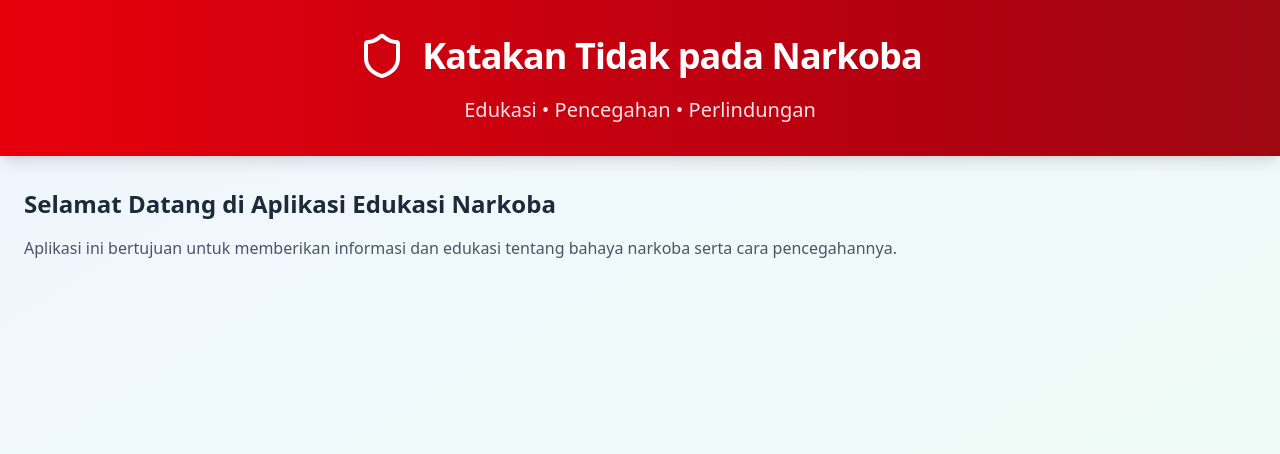
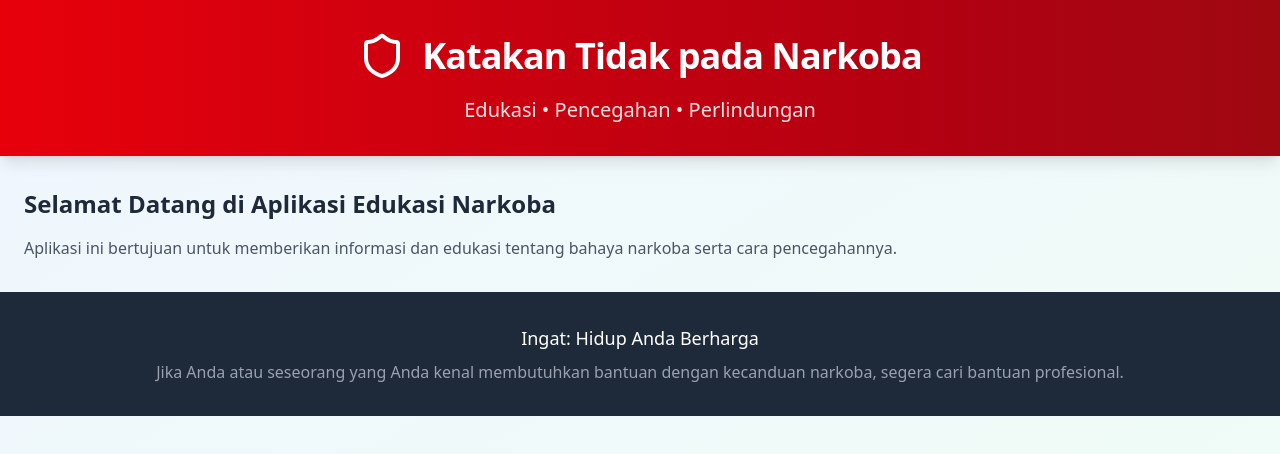
Before and after one commit to BudiSetyo/uas-pemrograman-web, a React (Vite) app: page / in a window 1280 px wide. Shown: the top 454 px of the page. Built offline with nearby package versions, Linux system fonts and the light colour scheme.

Commit message:
feat: add footer component

```diff
--- a/src/App.tsx
+++ b/src/App.tsx
@@ -1,4 +1,4 @@
-import { Header } from './components';
+import { Header, Footer } from './components';
 
 function App() {
   return (
@@ -11,6 +11,8 @@ function App() {
         </p>
         {/* Additional content can be added here */}
       </main>
+
+      <Footer />
     </div>
   )}
 
--- /dev/null
+++ b/src/components/Footer.tsx
@@ -0,0 +1,12 @@
+export function Footer() {
+    return (
+        <footer className="bg-gray-800 text-white py-8">
+            <div className="container mx-auto px-6 text-center">
+                <p className="text-lg font-medium mb-2">Ingat: Hidup Anda Berharga</p>
+                <p className="text-gray-400">
+                    Jika Anda atau seseorang yang Anda kenal membutuhkan bantuan dengan kecanduan narkoba, segera cari bantuan profesional.
+                </p>
+            </div>
+        </footer>
+    )
+}
--- a/src/components/index.tsx
+++ b/src/components/index.tsx
@@ -1 +1,2 @@
 export * from './Header';
+export * from './Footer';
```
Also changed, not shown: src/components/Header.tsx (indentation only).
